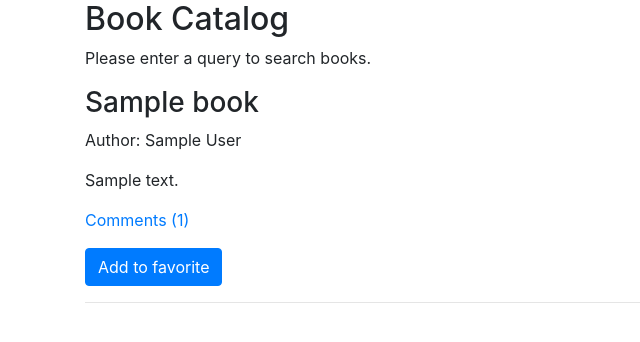
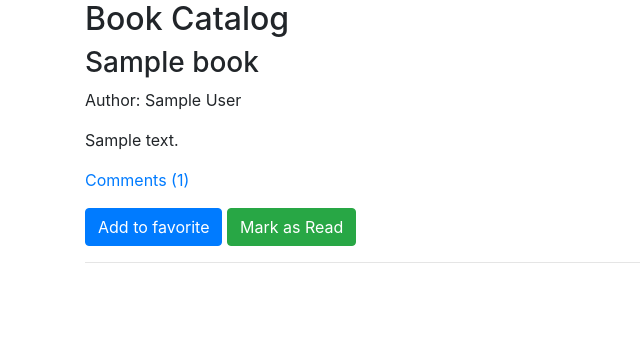
Before and after one commit to thetimkri/test_task_book_store, a Django app: page /catalog/ in a window 1280 px wide. Shown: the part 56-398 px from the top of the page, without its empty margins (0-640 px from the left). Run offline with Django 5.2, Linux system fonts and the light colour scheme; tables that the repository leaves empty hold one stand-in row (Sample ...); some libraries are stand-ins or nearby versions.

Commit message:
add mark to read book

```diff
--- a/book_store/book_store/urls.py
+++ b/book_store/book_store/urls.py
@@ -31,5 +31,7 @@ urlpatterns = [
     path('edit_profile/', book_views.edit_profile, name='edit_profile'),
     path('profile/', book_views.view_profile, name='profile'),
     path('books/<int:book_id>/', book_views.book_detail, name='book_detail'),
+    path('mark_as_read/<int:book_id>/', book_views.mark_as_read, name='mark_as_read'),
+    path('mark_as_unread/<int:book_id>/', book_views.mark_as_unread, name='mark_as_unread'),
 
 ]
--- a/book_store/books/models.py
+++ b/book_store/books/models.py
@@ -38,3 +38,14 @@ class Comment(models.Model):
 
     def __str__(self):
         return f'Comment by {self.user.username} on {self.book.title}'
+
+class ReadStatus(models.Model):
+    user = models.ForeignKey(User, on_delete=models.CASCADE)
+    book = models.ForeignKey(Book, on_delete=models.CASCADE)
+    is_read = models.BooleanField(default=False)
+
+    class Meta:
+        unique_together = ('user', 'book')
+
+    def __str__(self):
+        return f"{self.user.username} - {self.book.title} - {'Read' if self.is_read else 'Not Read'}"
--- a/book_store/books/templates/books/catalog.html
+++ b/book_store/books/templates/books/catalog.html
@@ -3,17 +3,35 @@
 {% block title %}Catalog{% endblock %}
 
 {% block content %}
-
 <h2>Book Catalog</h2>
 {% if message %}
 <p>{{ message }}</p>
 {% endif %}
 {% for book in books %}
-    <h3>{{ book.title }}</h3>
+<div class="book">
+    <h3>
+        {{ book.title }}
+        {% if book.is_favorite %}
+        <svg class="favorite-icon" xmlns="http://www.w3.org/2000/svg" width="24" height="24" fill="gold" viewBox="0 0 24 24">
+            <path d="M12 .587l3.293 6.707 7.407 1.078-5.364 5.22 1.266 7.389L12 18.896l-6.602 3.471 1.266-7.389-5.364-5.22 7.407-1.078L12 .587z"/>
+        </svg>
+        {% endif %}
+        {% if book.is_read %}
+        <svg class="read-icon" xmlns="http://www.w3.org/2000/svg" width="24" height="24" fill="green" viewBox="0 0 24 24">
+            <path d="M19 3H5c-1.11 0-1.99.89-1.99 2L3 19c0 1.11.89 2 2 2h14c1.11 0 2-.89 2-2V5c0-1.11-.89-2-2-2zm-9 14l-5-5 1.41-1.41L10 14.17l7.59-7.59L19 8l-9 9z"/>
+        </svg>
+        {% endif %}
+    </h3>
     <p>Author: {{ book.author }}</p>
     <p>{{ book.description }}</p>
     <p><a href="{% url 'book_detail' book_id=book.id %}">Comments ({{ book.comment_count }})</a></p>
     <a href="{% url 'add_to_favorites' book.id %}" class="btn btn-primary">Add to favorite</a>
+    {% if book.is_read %}
+        <a href="{% url 'mark_as_unread' book.id %}" class="btn btn-warning">Mark as Unread</a>
+    {% else %}
+        <a href="{% url 'mark_as_read' book.id %}" class="btn btn-success">Mark as Read</a>
+    {% endif %}
     <hr>
+</div>
 {% endfor %}
 {% endblock %}
--- a/book_store/books/views.py
+++ b/book_store/books/views.py
@@ -1,7 +1,7 @@
 from django.shortcuts import render, redirect,get_object_or_404
 from .forms import RegisterForm, LoginForm
 from django.contrib.auth import authenticate, login, logout
-from .models import Book, Favorite, News,Profile
+from .models import Book, Favorite, News,Profile,ReadStatus
 from django.contrib import messages
 from .forms import UserForm, ProfileForm, CommentForm
 from django.db.models import Q
@@ -49,12 +49,26 @@ def favorite_books(request):
 
 def book_catalog(request):
     query = request.GET.get('q', '')
+    message = None
+
     if query:
         books = Book.objects.filter(Q(title__icontains=query) | Q(author__icontains=query))
         message = f"Found {books.count()} books matching your query."
     else:
         books = Book.objects.all()
-        message = "Please enter a query to search books."
+
+    if request.user.is_authenticated:
+        favorite_books = {fav.book.id: fav for fav in request.user.favorite_set.all()}
+        read_statuses = {status.book.id: status.is_read for status in ReadStatus.objects.filter(user=request.user)}
+    else:
+        favorite_books = {}
+        read_statuses = {}
+
+    for book in books:
+        book.is_favorite = book.id in favorite_books
+        book.is_read = read_statuses.get(book.id, False)
+        book.favorite_id = favorite_books.get(book.id, {}).id if book.is_favorite else None
+
     return render(request, 'books/catalog.html', {'books': books, 'message': message})
 
 def add_to_favorites(request, book_id):
@@ -125,3 +139,13 @@ def book_detail(request, book_id):
     else:
         comment_form = CommentForm()
     return render(request, 'books/book_detail.html', {'book': book, 'comments': comments, 'new_comment': new_comment, 'comment_form': comment_form})
+
+def mark_as_read(request, book_id):
+    book = get_object_or_404(Book, id=book_id)
+    ReadStatus.objects.update_or_create(user=request.user, book=book, defaults={'is_read': True})
+    return redirect('catalog')
+
+def mark_as_unread(request, book_id):
+    book = get_object_or_404(Book, id=book_id)
+    ReadStatus.objects.update_or_create(user=request.user, book=book, defaults={'is_read': False})
+    return redirect('catalog')
```
